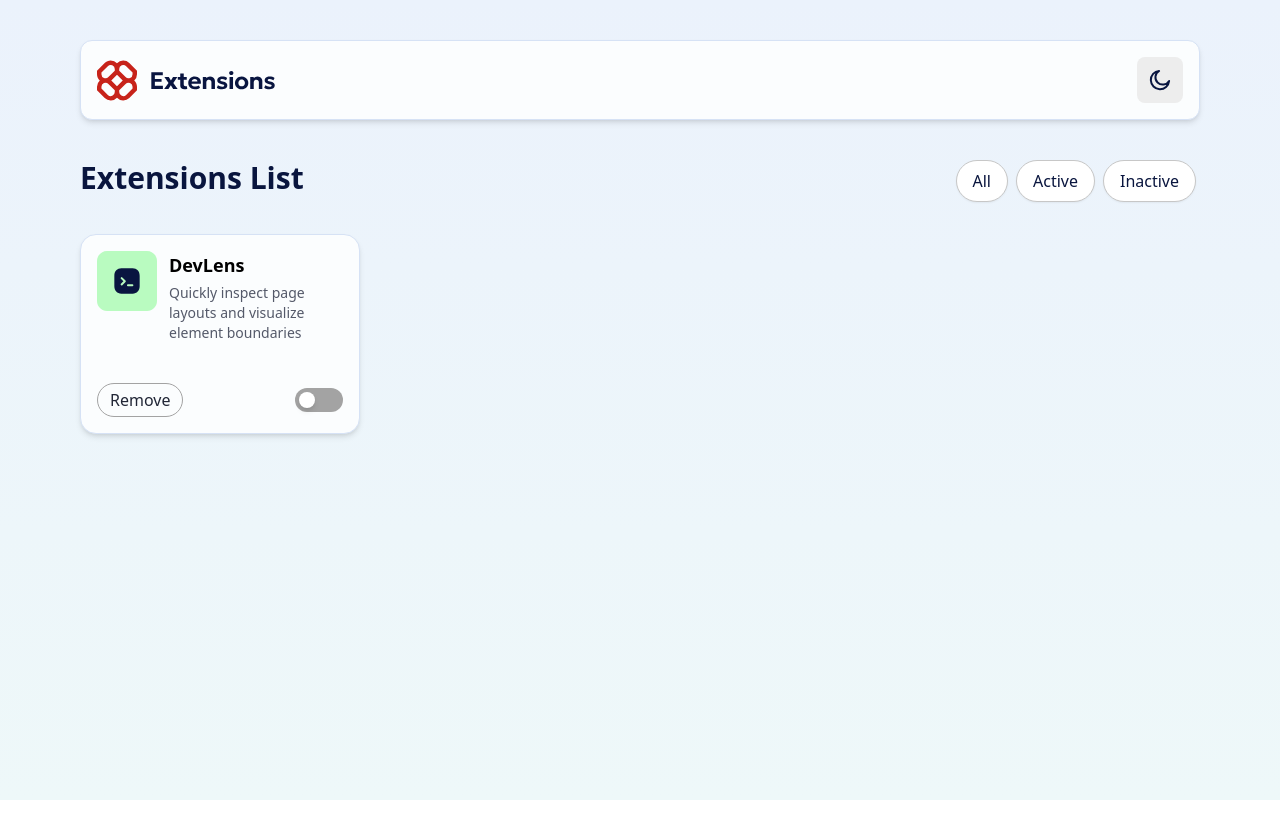
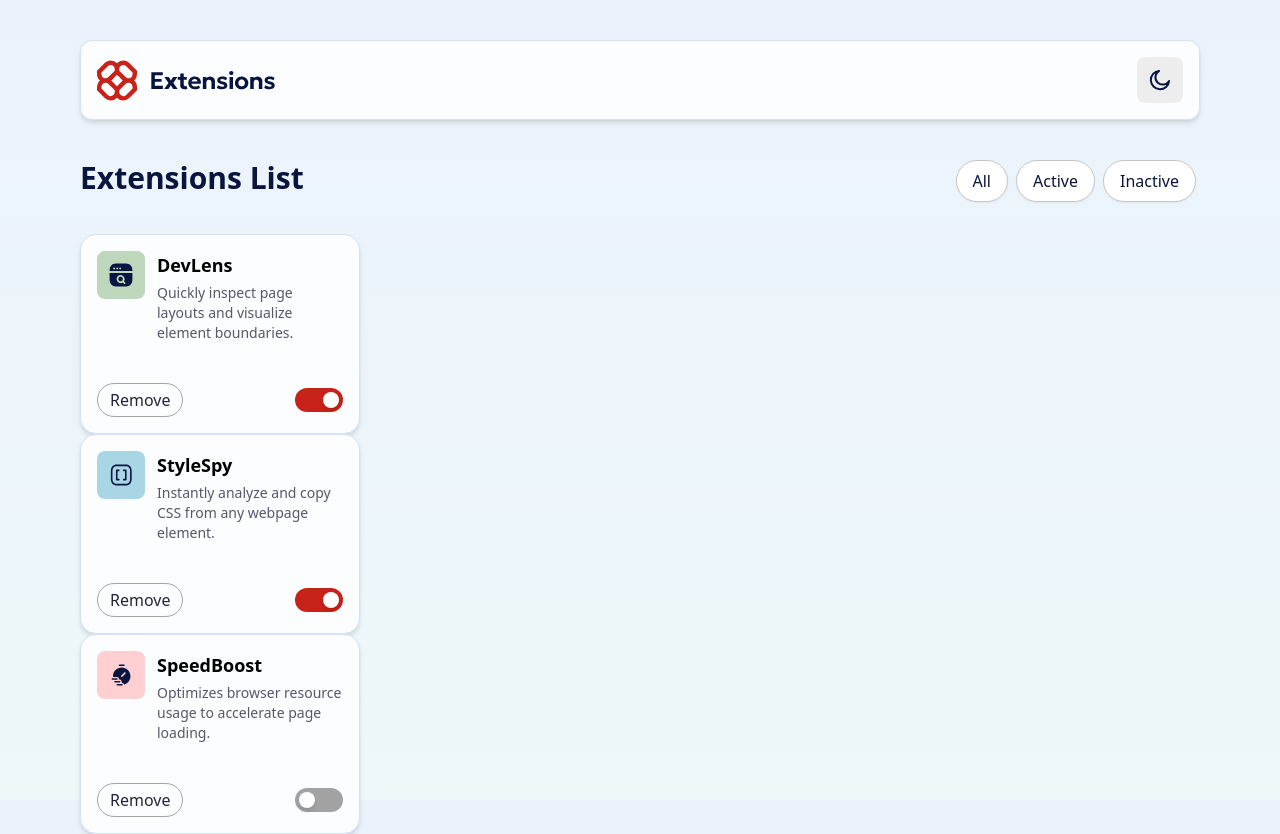
Before and after one commit to mmadiee/browser-extensions-manager-ui, a React (Vite) app: page / in a window 1280 px wide. Shown: the top 834 px of the page. Before the commit the page ends 800 px from the top, so only its background shows below. Built offline with nearby package versions, Linux system fonts and the light colour scheme; a web font is replaced by a local one.

Commit message:
add dynamic rendering of extensions in ExtensionsContainer; update ExtensionCard to accept props for extension details

```diff
--- a/data.json
+++ b/data.json
@@ -1,74 +1,86 @@
 [
     {
+        "id": 1,
         "logo": "./assets/images/logo-devlens.svg",
         "name": "DevLens",
         "description": "Quickly inspect page layouts and visualize element boundaries.",
         "isActive": true
     },
     {
+        "id": 2,
         "logo": "./assets/images/logo-style-spy.svg",
         "name": "StyleSpy",
         "description": "Instantly analyze and copy CSS from any webpage element.",
         "isActive": true
     },
     {
+        "id": 3,
         "logo": "./assets/images/logo-speed-boost.svg",
         "name": "SpeedBoost",
         "description": "Optimizes browser resource usage to accelerate page loading.",
         "isActive": false
     },
     {
+        "id": 4,
         "logo": "./assets/images/logo-json-wizard.svg",
         "name": "JSONWizard",
         "description": "Formats, validates, and prettifies JSON responses in-browser.",
         "isActive": true
     },
     {
+        "id": 5,
         "logo": "./assets/images/logo-tab-master-pro.svg",
         "name": "TabMaster Pro",
         "description": "Organizes browser tabs into groups and sessions.",
         "isActive": true
     },
     {
+        "id": 6,
         "logo": "./assets/images/logo-viewport-buddy.svg",
         "name": "ViewportBuddy",
         "description": "Simulates various screen resolutions directly within the browser.",
         "isActive": false
     },
     {
+        "id": 7,
         "logo": "./assets/images/logo-markup-notes.svg",
         "name": "Markup Notes",
         "description": "Enables annotation and notes directly onto webpages for collaborative debugging.",
         "isActive": true
     },
     {
+        "id": 8,
         "logo": "./assets/images/logo-grid-guides.svg",
         "name": "GridGuides",
         "description": "Overlay customizable grids and alignment guides on any webpage.",
         "isActive": false
     },
     {
+        "id": 9,
         "logo": "./assets/images/logo-palette-picker.svg",
         "name": "Palette Picker",
         "description": "Instantly extracts color palettes from any webpage.",
         "isActive": true
     },
     {
+        "id": 10,
         "logo": "./assets/images/logo-link-checker.svg",
         "name": "LinkChecker",
         "description": "Scans and highlights broken links on any page.",
         "isActive": true
     },
     {
+        "id": 11,
         "logo": "./assets/images/logo-dom-snapshot.svg",
         "name": "DOM Snapshot",
         "description": "Capture and export DOM structures quickly.",
         "isActive": false
     },
     {
+        "id": 12,
         "logo": "./assets/images/logo-console-plus.svg",
         "name": "ConsolePlus",
         "description": "Enhanced developer console with advanced filtering and logging.",
         "isActive": true
     }
-  ]
+]
--- a/src/components/ExtensionCard.tsx
+++ b/src/components/ExtensionCard.tsx
@@ -1,17 +1,25 @@
 import React, { useState } from "react";
 
-//
-import logoConsolePlus from '../../assets/images/logo-console-plus.svg';
+type ExtensionProps = {
+    id: number;
+    name: string;
+    description: string;
+    logo: string;
+    isActive: boolean;
+}
 
-const ExtensionCard = () => {
-    const [isActive, setIsActive] = useState(false);
+const ExtensionCard: React.FC<ExtensionProps> = ({id, name, description, logo, isActive: initialIsActive }) => {
+    const [isActive, setIsActive] = useState(initialIsActive);
+
+    const logoPath = logo;
+
     return (
         <div className="rounded-2xl bg-neutral-0 shadow-md border border-neutral-200 w-1/4 p-4">
             <div className="flex justify-around mb-10 items-start gap-3">
-                <img src={logoConsolePlus} alt="" />
+                <img src={logoPath} alt={`${name} logo`} className="w-12 h-12"/>
                 <div>
-                    <h1 className="font-bold text-lg mb-1">DevLens</h1>
-                    <p className="text-neutral-600 text-sm">Quickly inspect page layouts and visualize element boundaries</p>
+                    <h1 className="font-bold text-lg mb-1">{name}</h1>
+                    <p className="text-neutral-600 text-sm">{description}</p>
                 </div>
             </div>
             <div className="flex justify-between items-center">
--- a/src/components/ExtensionsContainer.tsx
+++ b/src/components/ExtensionsContainer.tsx
@@ -1,11 +1,27 @@
-import { React } from 'react';
+import React, { useState, useEffect } from 'react';
 
 import ExtensionCard from './ExtensionCard';
 
-const ExtensionsContainer = () => {
+import extensionsData from '../../data.json';
+
+const ExtensionsContainer: React.FC = () => {
+    const [extensions, setExtensions] = useState(extensionsData);
+
     return (
         <div className="mx-20 my-8">
-            <ExtensionCard> </ExtensionCard>
+            {
+                extensions.map(extension => (
+                    <ExtensionCard
+                        key={extension.id}
+                        id={extension.id}
+                        name={extension.name}
+                        description={extension.description}
+                        logo={extension.logo}
+                        isActive={extension.isActive}
+                    />
+                ))
+            }
+
         </div>
     )
 }
```
